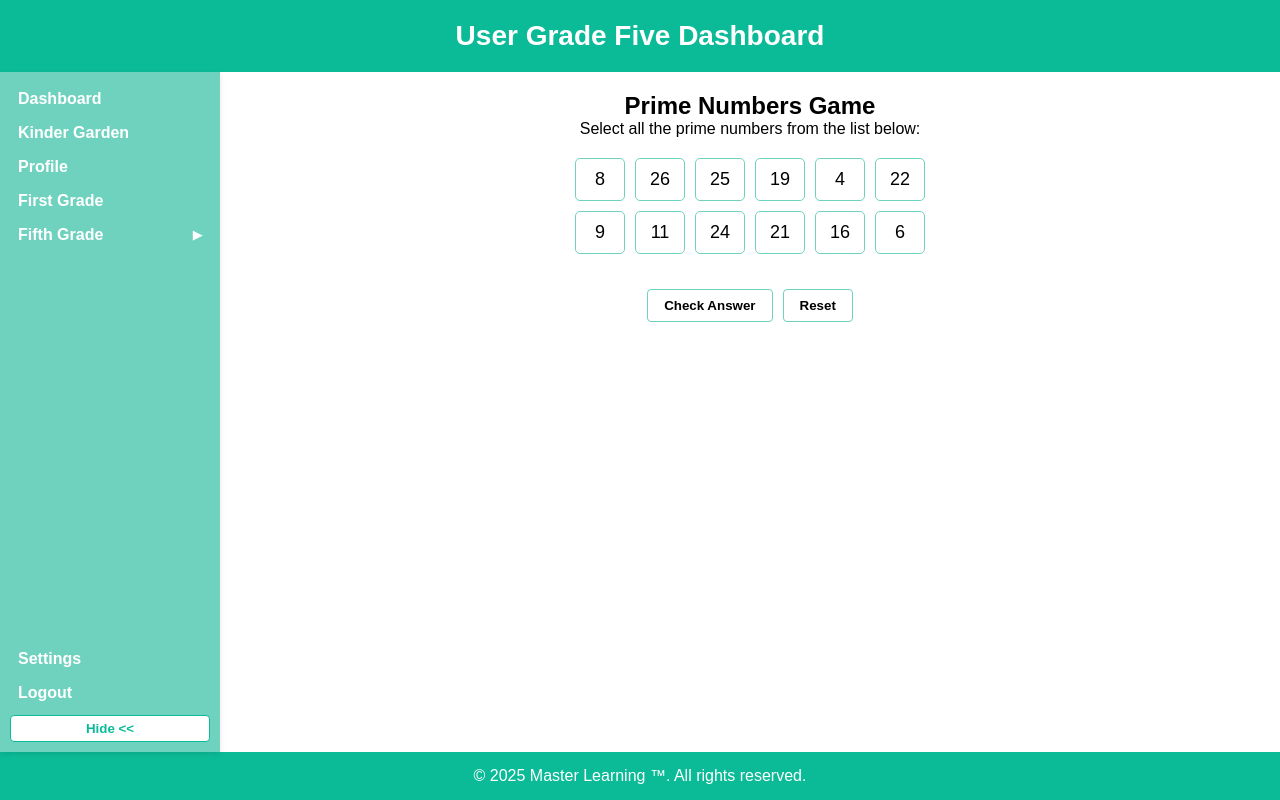
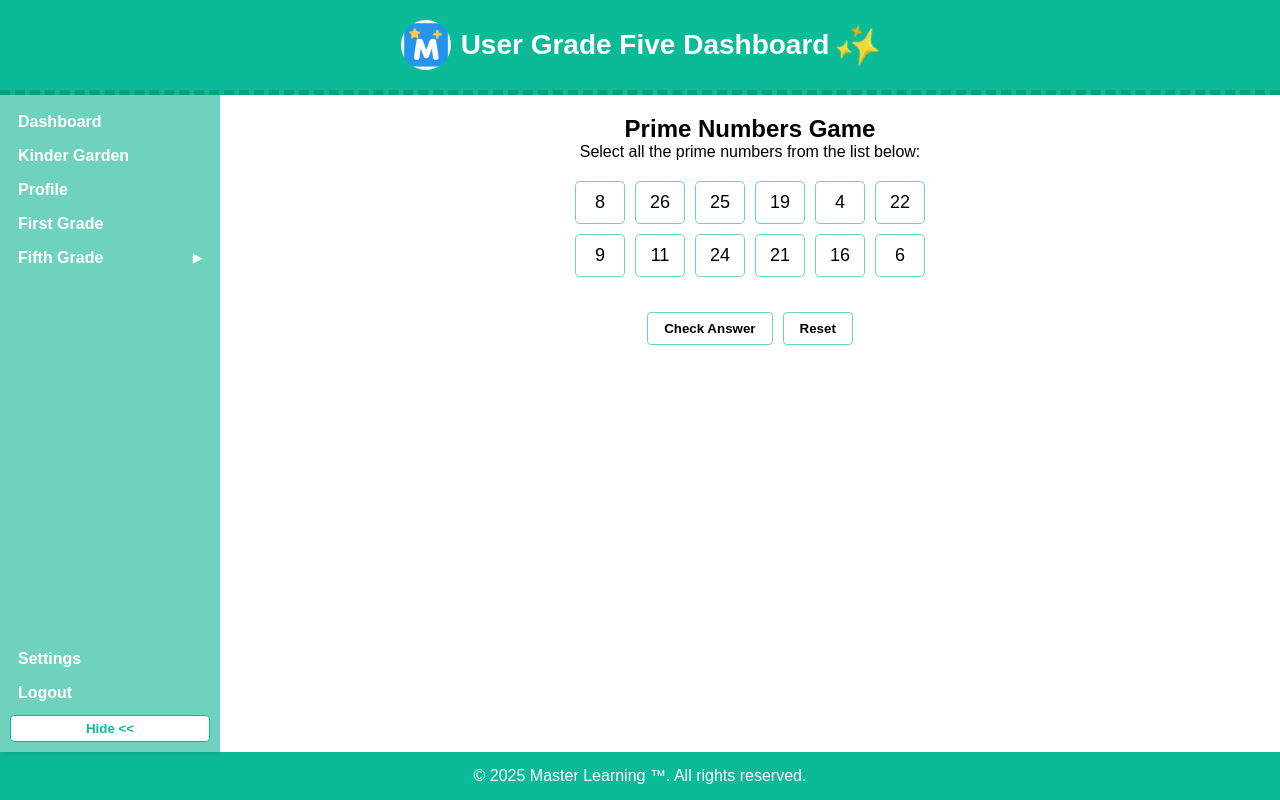
Before and after one commit to 1981master/Educations, a Vue app: page /fifth-grade/game1 in a window 1280 px wide. Built offline with nearby package versions, Linux system fonts and the light colour scheme.

Commit message:
added icons

```diff
--- a/src/App.vue
+++ b/src/App.vue
@@ -1,6 +1,10 @@
 <template>
   <div id="app" class="app-container">
-    <header>{{ user }} Grade {{ grade }} Dashboard</header>
+    <header>
+      <img src="@/assets/app.png" alt="App Icon" class="app-icon" />
+      {{ user }} Grade {{ grade }} Dashboard
+      <span class="sparkle">✨</span>
+    </header>
 
     <main>
       <NavbarComponent
@@ -52,7 +56,6 @@
         @itemClick="handleItemClick"
       />
 
-      <!-- Main content rendered via routing -->
       <div class="content-area">
         <router-view />
       </div>
@@ -82,7 +85,6 @@
       handleItemClick(item) {
         if (item.route) {
           this.$router.push(item.route)
-        } else {
         }
       },
     },
@@ -117,6 +119,48 @@
     text-align: center;
     font-size: 28px;
     font-weight: bold;
+    display: flex;
+    align-items: center;
+    justify-content: center;
+    gap: 10px;
+    border-bottom: 5px dashed #05a17d;
+    position: relative;
+  }
+
+  header .app-icon {
+    width: 50px;
+    height: 50px;
+    border-radius: 50%;
+    animation: bounce 1s infinite alternate;
+  }
+
+  header .sparkle {
+    font-size: 32px;
+    animation: sparkle 1.5s infinite;
+  }
+
+  @keyframes bounce {
+    0% {
+      transform: translateY(0);
+    }
+    50% {
+      transform: translateY(-10px);
+    }
+    100% {
+      transform: translateY(0);
+    }
+  }
+
+  @keyframes sparkle {
+    0%,
+    100% {
+      opacity: 0.3;
+      transform: scale(0.8) rotate(0deg);
+    }
+    50% {
+      opacity: 1;
+      transform: scale(1.2) rotate(20deg);
+    }
   }
 
   main {
--- a/vue.config.js
+++ b/vue.config.js
@@ -1,5 +1,27 @@
 const { defineConfig } = require('@vue/cli-service')
+
 module.exports = defineConfig({
   transpileDependencies: true,
   lintOnSave: false,
+  pluginOptions: {
+    electronBuilder: {
+      builderOptions: {
+        productName: 'Master Learning',
+        appId: 'com.master.learning',
+        win: {
+          target: 'nsis',
+          icon: 'public/icons/app.ico',
+        },
+        nsis: {
+          oneClick: false,
+          allowToChangeInstallationDirectory: true,
+          createDesktopShortcut: 'prompt',
+          createStartMenuShortcut: true,
+          installerIcon: 'public/icons/app.ico',
+          uninstallerIcon: 'public/icons/app.ico',
+          shortcutName: 'Master Learning',
+        },
+      },
+    },
+  },
 })
```
Also changed, not shown: src/assets/app.png (added), 1 other file (tests, documents, lock files or other folders).
